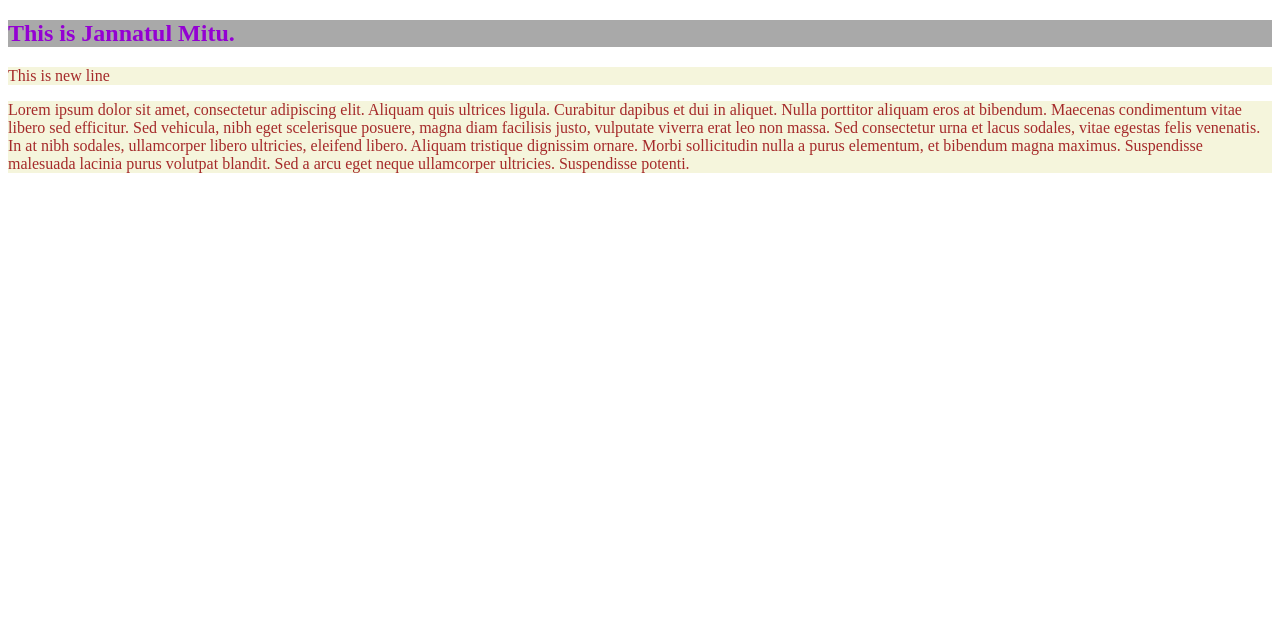
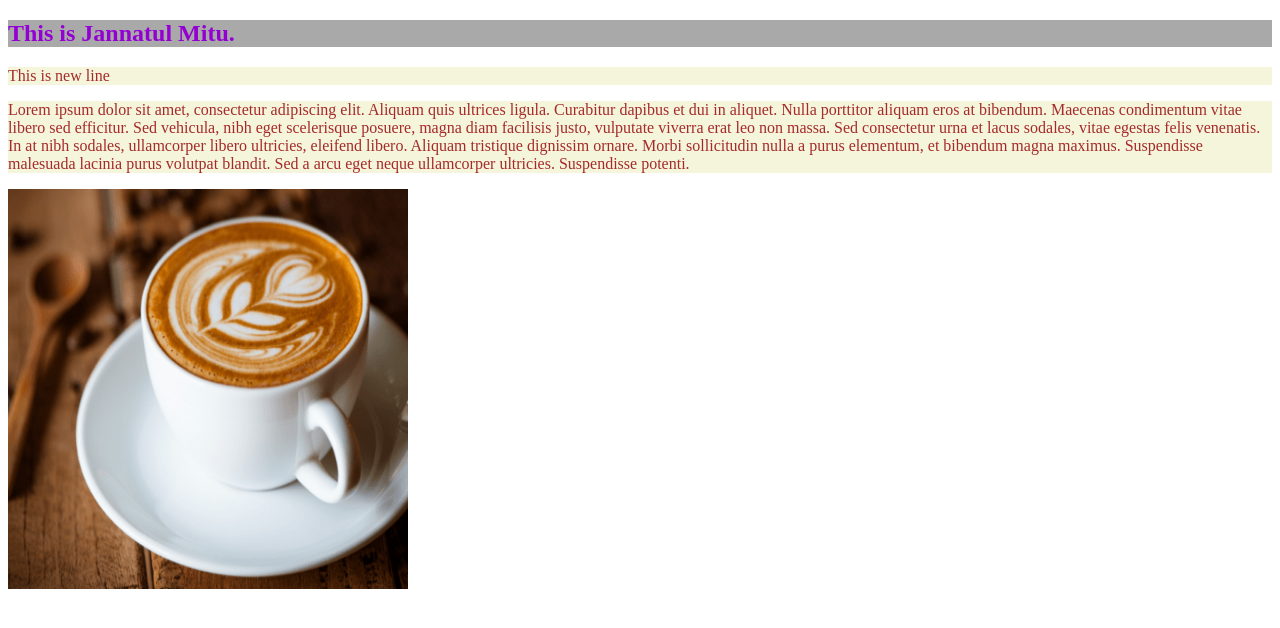
Before and after one commit to JannatulFardaus849/github-first, a plain HTML site: page index.html in a window 1280 px wide. Drawn offline with Linux system fonts and the light colour scheme.

Commit message:
picture update

```diff
--- a/index.html
+++ b/index.html
@@ -16,5 +16,7 @@
          Sed consectetur urna et lacus sodales, vitae egestas felis venenatis. In at nibh sodales, ullamcorper libero ultricies,
          eleifend libero. Aliquam tristique dignissim ornare. Morbi sollicitudin nulla a purus elementum, et bibendum magna maximus.
         Suspendisse malesuada lacinia purus volutpat blandit. Sed a arcu eget neque ullamcorper ultricies. Suspendisse potenti.</p>
-</body>
+        <img src="coffee.png" alt="cofee">
+
+    </body>
 </html>
--- a/style.css
+++ b/style.css
@@ -8,6 +8,6 @@ h2{
     font-family: 'Times New Roman', Times, serif;
 }
 img{
-    height: 100px;
-    width: 100px;
+    height: 400px;
+    width: 400px;
 }
```
